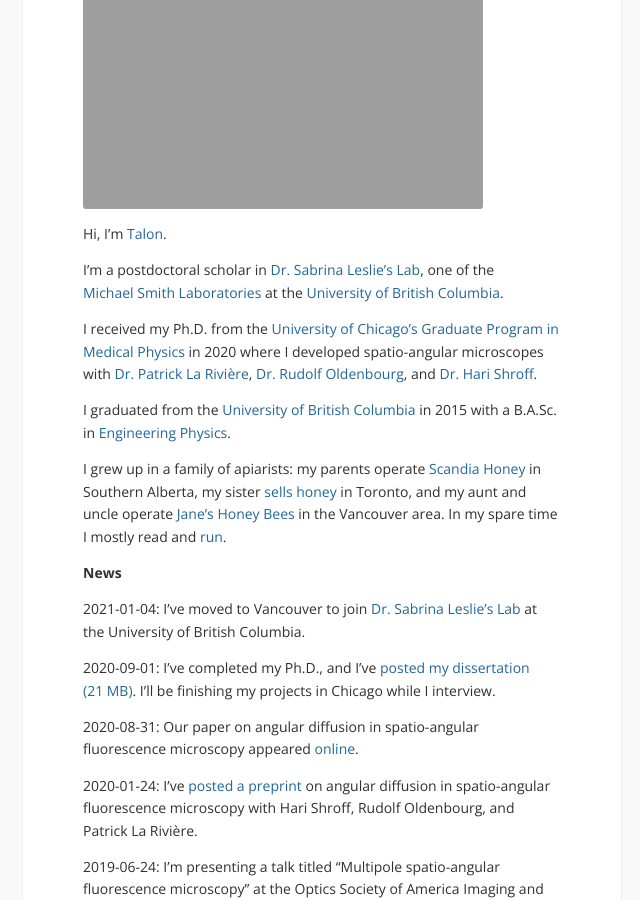
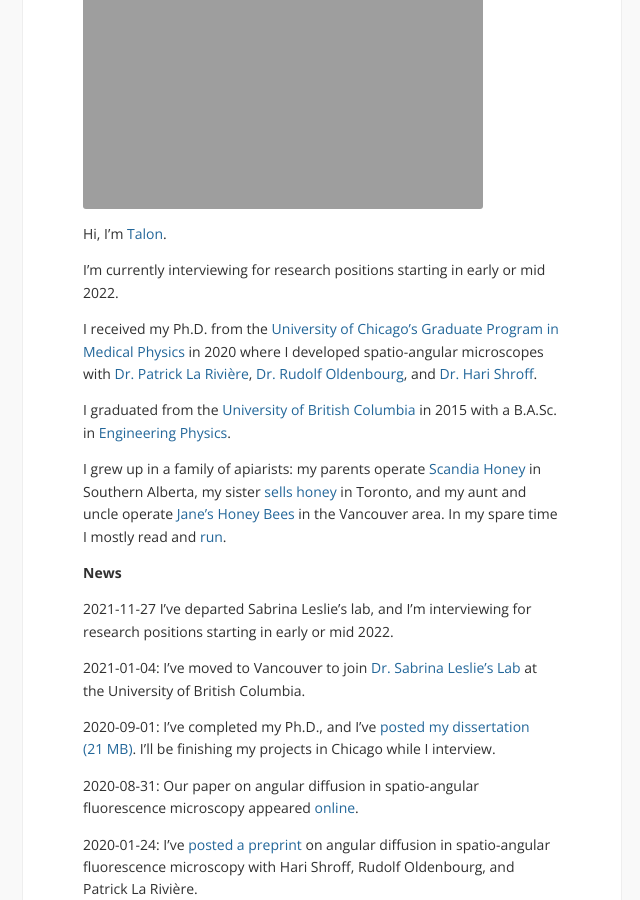
Before and after one commit to talonchandler/talonchandler.github.io, a Jekyll site: the page built from index.md, in a window 1280 px wide and 900 px high, scrolled down 240 px. Shown: the whole window, without its empty margins (318-958 px from the left). Built offline with Jekyll 4.4.1, drawn with Linux system fonts in a browser that asks for light colours; nearby versions of some CDN libraries; comment, search, counter and statistics services are not loaded.

Commit message:
CV and job update.

```diff
--- a/index.md
+++ b/index.md
@@ -6,7 +6,7 @@ layout: page
 
 Hi, I'm [Talon](https://books.google.com/books?id=pD6arNyKyi8C&pg=PT61&lpg=PT61&dq=%22Just+at+that+moment+the+Lord+of+the+Eagles+swept+down+from+above,+seized+him+in+his+talons,+and+was+gone.%22&source=bl&ots=2kfe5990uE&sig=8_ISf65WbcgOCJikcD5oP2Y2FXk&hl=en&sa=X&ved=0ahUKEwjO6IfYzvrTAhVLjlQKHXy0CXQQ6AEIKzAB#v=onepage&q=%22Just%20at%20that%20moment%20the%20Lord%20of%20the%20Eagles%20swept%20down%20from%20above%2C%20seized%20him%20in%20his%20talons%2C%20and%20was%20gone.%22&f=false).
 
-I'm a postdoctoral scholar in [Dr. Sabrina Leslie's Lab](https://leslielab.msl.ubc.ca/), one of the [Michael Smith Laboratories](https://www.msl.ubc.ca/) at the [University of British Columbia][ubc].
+I'm currently interviewing for research positions starting in early or mid 2022.
 
 I received my Ph.D. from the [University][chicago] [of Chicago's][chicago] [Graduate Program in][medphys] [Medical Physics][medphys] in 2020 where I developed spatio-angular microscopes with [Dr. Patrick La][patrick] [Rivi&egrave;re][patrick], [Dr. Rudolf Oldenbourg](http://www.mbl.edu/bell/current-faculty/oldenbourg-lab/), and [Dr. Hari Shroff](https://www.nibib.nih.gov/about-nibib/staff/hari-shroff).
 
@@ -15,6 +15,8 @@ I graduated from the [University of British Columbia][ubc] in 2015 with a B.A.Sc
 I grew up in a family of apiarists: my parents operate [Scandia Honey](http://scandiahoney.com/) in Southern Alberta, my sister [sells honey](https://chandlerhoney.ca/) in Toronto, and my aunt and uncle operate [Jane's Honey Bees](https://www.janeshoneybees.com) in the Vancouver area. In my spare time I mostly read and [run](http://ultrasignup.com/results_participant.aspx?fname=Talon&lname=Chandler).
 
 <span class="bold">News</span>
+
+2021-11-27 I've departed Sabrina Leslie's lab, and I'm interviewing for research positions starting in early or mid 2022.
 
 2021-01-04: I've moved to Vancouver to join [Dr. Sabrina Leslie's Lab](https://leslielab.msl.ubc.ca/) at the University of British Columbia.
 
```
Also changed, not shown: 1 other file.
